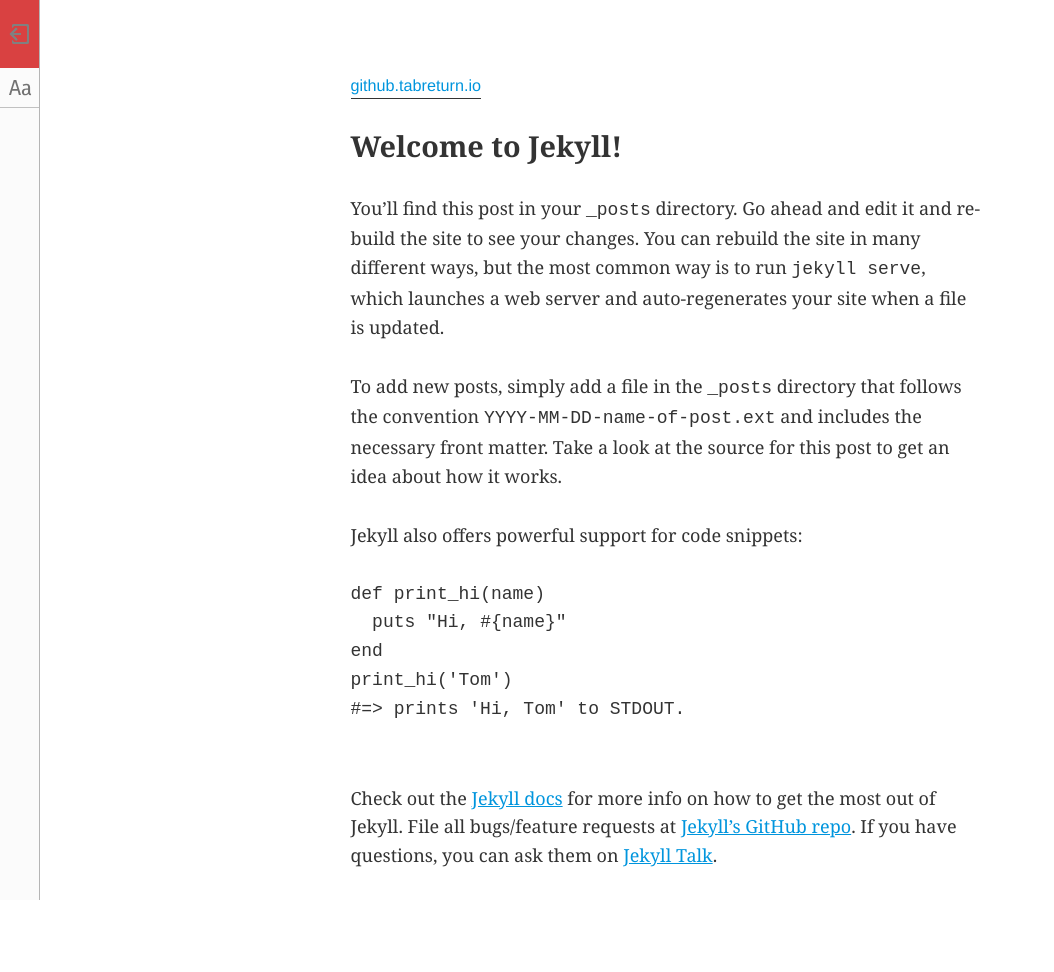
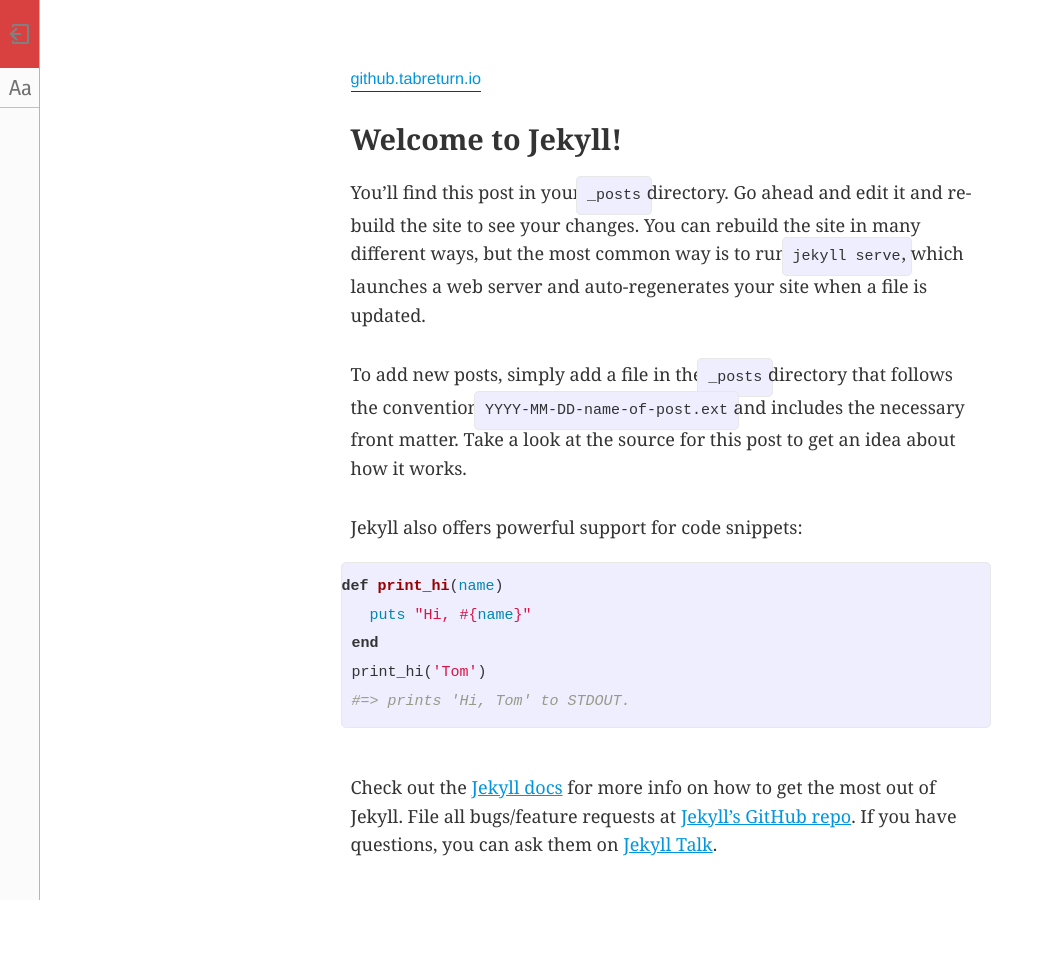
Before and after one commit to tabreturn/tabreturn.github.io, a Jekyll site: the page built from _posts/2015-06-01-welcome-t.markdown, in a window 1280 px wide. Shown: the whole page, without its empty margins (0-1054 px from the left). Built offline with Jekyll 4.4.1, drawn with Linux system fonts in a browser that asks for light colours; a script that is not in the unit is left out; comment, search, counter and statistics services are not loaded.

Commit message:
- clean up css/scss

```diff
--- a/_sass/_category-filter.scss
+++ b/_sass/_category-filter.scss
@@ -1,17 +1,16 @@
-#categories * {
-  -webkit-touch-callout: none;
-  -webkit-user-select: none;
-  -khtml-user-select: none;
-  -moz-user-select: none;
-  -ms-user-select: none;
-  user-select: none;
-}
+#categories {
+  @include user-select(none);
 
-a {
-  cursor: pointer;
+  & * {
+    @include user-select(none);
+  }
 
-  &.disabled {
-    opacity: 0.25;
+  a {
+    cursor: pointer;
+
+    &.disabled {
+      opacity: 0.25;
+    }
   }
 }
 
--- a/_sass/_layout.scss
+++ /dev/null
@@ -1,242 +0,0 @@
-/**
- * Site header
- */
-.site-header {
-    border-top: 5px solid $grey-color-dark;
-    border-bottom: 1px solid $grey-color-light;
-    min-height: 56px;
-
-    // Positioning context for the mobile navigation icon
-    position: relative;
-}
-
-.site-title {
-    font-size: 26px;
-    font-weight: 300;
-    line-height: 56px;
-    letter-spacing: -1px;
-    margin-bottom: 0;
-    float: left;
-
-    &,
-    &:visited {
-        color: $grey-color-dark;
-    }
-}
-
-.site-nav {
-    float: right;
-    line-height: 56px;
-
-    .menu-icon {
-        display: none;
-    }
-
-    .page-link {
-        color: $text-color;
-        line-height: $base-line-height;
-
-        // Gaps between nav items, but not on the last one
-        &:not(:last-child) {
-            margin-right: 20px;
-        }
-    }
-
-    @include media-query($on-palm) {
-        position: absolute;
-        top: 9px;
-        right: $spacing-unit / 2;
-        background-color: $background-color;
-        border: 1px solid $grey-color-light;
-        border-radius: 5px;
-        text-align: right;
-
-        .menu-icon {
-            display: block;
-            float: right;
-            width: 36px;
-            height: 26px;
-            line-height: 0;
-            padding-top: 10px;
-            text-align: center;
-
-            > svg {
-                width: 18px;
-                height: 15px;
-
-                path {
-                    fill: $grey-color-dark;
-                }
-            }
-        }
-
-        .trigger {
-            clear: both;
-            display: none;
-        }
-
-        &:hover .trigger {
-            display: block;
-            padding-bottom: 5px;
-        }
-
-        .page-link {
-            display: block;
-            padding: 5px 10px;
-
-            &:not(:last-child) {
-                margin-right: 0;
-            }
-            margin-left: 20px;
-        }
-    }
-}
-
-
-
-/**
- * Site footer
- */
-.site-footer {
-    border-top: 1px solid $grey-color-light;
-    padding: $spacing-unit 0;
-}
-
-.footer-heading {
-    font-size: 18px;
-    margin-bottom: $spacing-unit / 2;
-}
-
-.contact-list,
-.social-media-list {
-    list-style: none;
-    margin-left: 0;
-}
-
-.footer-col-wrapper {
-    font-size: 15px;
-    color: $grey-color;
-    margin-left: -$spacing-unit / 2;
-    @extend %clearfix;
-}
-
-.footer-col {
-    float: left;
-    margin-bottom: $spacing-unit / 2;
-    padding-left: $spacing-unit / 2;
-}
-
-.footer-col-1 {
-    width: -webkit-calc(35% - (#{$spacing-unit} / 2));
-    width:         calc(35% - (#{$spacing-unit} / 2));
-}
-
-.footer-col-2 {
-    width: -webkit-calc(20% - (#{$spacing-unit} / 2));
-    width:         calc(20% - (#{$spacing-unit} / 2));
-}
-
-.footer-col-3 {
-    width: -webkit-calc(45% - (#{$spacing-unit} / 2));
-    width:         calc(45% - (#{$spacing-unit} / 2));
-}
-
-@include media-query($on-laptop) {
-    .footer-col-1,
-    .footer-col-2 {
-        width: -webkit-calc(50% - (#{$spacing-unit} / 2));
-        width:         calc(50% - (#{$spacing-unit} / 2));
-    }
-
-    .footer-col-3 {
-        width: -webkit-calc(100% - (#{$spacing-unit} / 2));
-        width:         calc(100% - (#{$spacing-unit} / 2));
-    }
-}
-
-@include media-query($on-palm) {
-    .footer-col {
-        float: none;
-        width: -webkit-calc(100% - (#{$spacing-unit} / 2));
-        width:         calc(100% - (#{$spacing-unit} / 2));
-    }
-}
-
-
-
-/**
- * Page content
- */
-.page-content {
-    padding: $spacing-unit 0;
-}
-
-.page-heading {
-    font-size: 20px;
-}
-
-.post-list {
-    margin-left: 0;
-    list-style: none;
-
-    > li {
-        margin-bottom: $spacing-unit;
-    }
-}
-
-.post-meta {
-    font-size: $small-font-size;
-    color: $grey-color;
-}
-
-.post-link {
-    display: block;
-    font-size: 24px;
-}
-
-
-
-/**
- * Posts
- */
-.post-header {
-    margin-bottom: $spacing-unit;
-}
-
-.post-title {
-    font-size: 42px;
-    letter-spacing: -1px;
-    line-height: 1;
-
-    @include media-query($on-laptop) {
-        font-size: 36px;
-    }
-}
-
-.post-content {
-    margin-bottom: $spacing-unit;
-
-    h2 {
-        font-size: 32px;
-
-        @include media-query($on-laptop) {
-            font-size: 28px;
-        }
-    }
-
-    h3 {
-        font-size: 26px;
-
-        @include media-query($on-laptop) {
-            font-size: 22px;
-        }
-    }
-
-    h4 {
-        font-size: 20px;
-
-        @include media-query($on-laptop) {
-            font-size: 18px;
-        }
-    }
-}
--- a/css/main.scss
+++ b/css/main.scss
@@ -1,52 +1,43 @@
 ---
-# Only the main Sass file needs front matter (the dashes are enough)
+# main sass file requires front matter (dashes are enough)
 ---
 @charset "utf-8";
 
-
-
-// Our variables
+// variables
 $base-font-family: "Helvetica Neue", Helvetica, Arial, sans-serif;
 $base-font-size:   16px;
 $base-font-weight: 400;
 $small-font-size:  $base-font-size * 0.875;
 $base-line-height: 1.5;
-
 $spacing-unit:     30px;
-
 $text-color:       #111;
 $background-color: #fdfdfd;
 $brand-color:      #2a7ae2;
-
 $grey-color:       #828282;
 $grey-color-light: lighten($grey-color, 40%);
 $grey-color-dark:  darken($grey-color, 25%);
-
-// Width of the content area
 $content-width:    800px;
-
 $on-palm:          600px;
 $on-laptop:        800px;
 
-
-
-// Use media queries like this:
-// @include media-query($on-palm) {
-//     .wrapper {
-//         padding-right: $spacing-unit / 2;
-//         padding-left: $spacing-unit / 2;
-//     }
-// }
+// mixins
+@mixin user-select($value) {
+  -webkit-touch-callout: $value;
+  -webkit-user-select: $value;
+  -khtml-user-select: $value;
+  -moz-user-select: $value;
+  -ms-user-select: $value;
+  user-select: $value;
+}
 @mixin media-query($device) {
     @media screen and (max-width: $device) {
         @content;
     }
 }
 
-// Import partials from `sass_dir` (defaults to `_sass`)
+// import partials from sass_dir (defaults to _sass)
 @import
-        //"base",
-        //"layout",
-        //"syntax-highlighting",
-        "category-filter"
+  "base",
+  "syntax-highlighting",
+  "category-filter"
 ;
--- a/index.html
+++ b/index.html
@@ -8,13 +8,13 @@
 
 <h1>Posts</h1>
 
-<p>
+<p id="categories">
 
   <strong>filter:</strong>
 
   {% assign sorted_categories = site.categories | sort %}
 
-  <span id="categories">
+  <span>
   {% assign most_recent_year = site.posts[0].date | date:'%Y' %}
 
   <a class="disabled">{{ most_recent_year }}</a>
```
